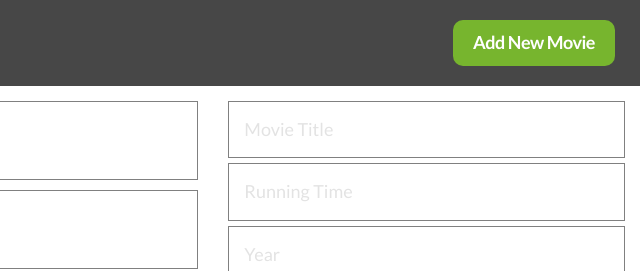
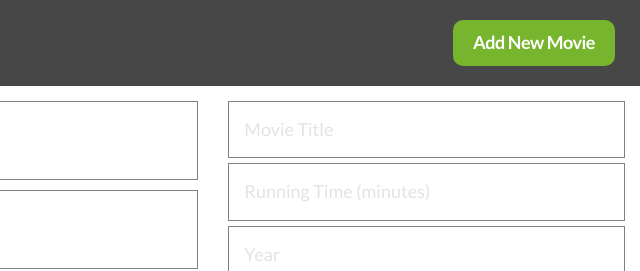
Before and after one commit to wesleygoldsborough/movie-app, a plain HTML site: page movieapp.html in a window 1280 px wide. Both pictures are taken after a click on the button "Add New Movie". Shown: the top 271 px of the page, 640-1280 px from the left. Drawn offline with nearby package versions, Linux system fonts and the light colour scheme.

Commit message:
Update movieapp.html

```diff
--- a/movieapp.html
+++ b/movieapp.html
@@ -41,7 +41,7 @@
                     <form name="newMovieForm" id="newMovieForm" style="display:none">
                         <input type="text" placeholder="Movie Title" name="movieTitle" id="movieTitle" />
                         <br />
-                        <input type="text" placeholder="Running Time" name="runningTime" id="runningTime" />
+                        <input type="text" placeholder="Running Time (minutes)" name="runningTime" id="runningTime" />
                         <br />
                         <input type="text" placeholder="Year" name="year" id="year" />
                         <br />
```
